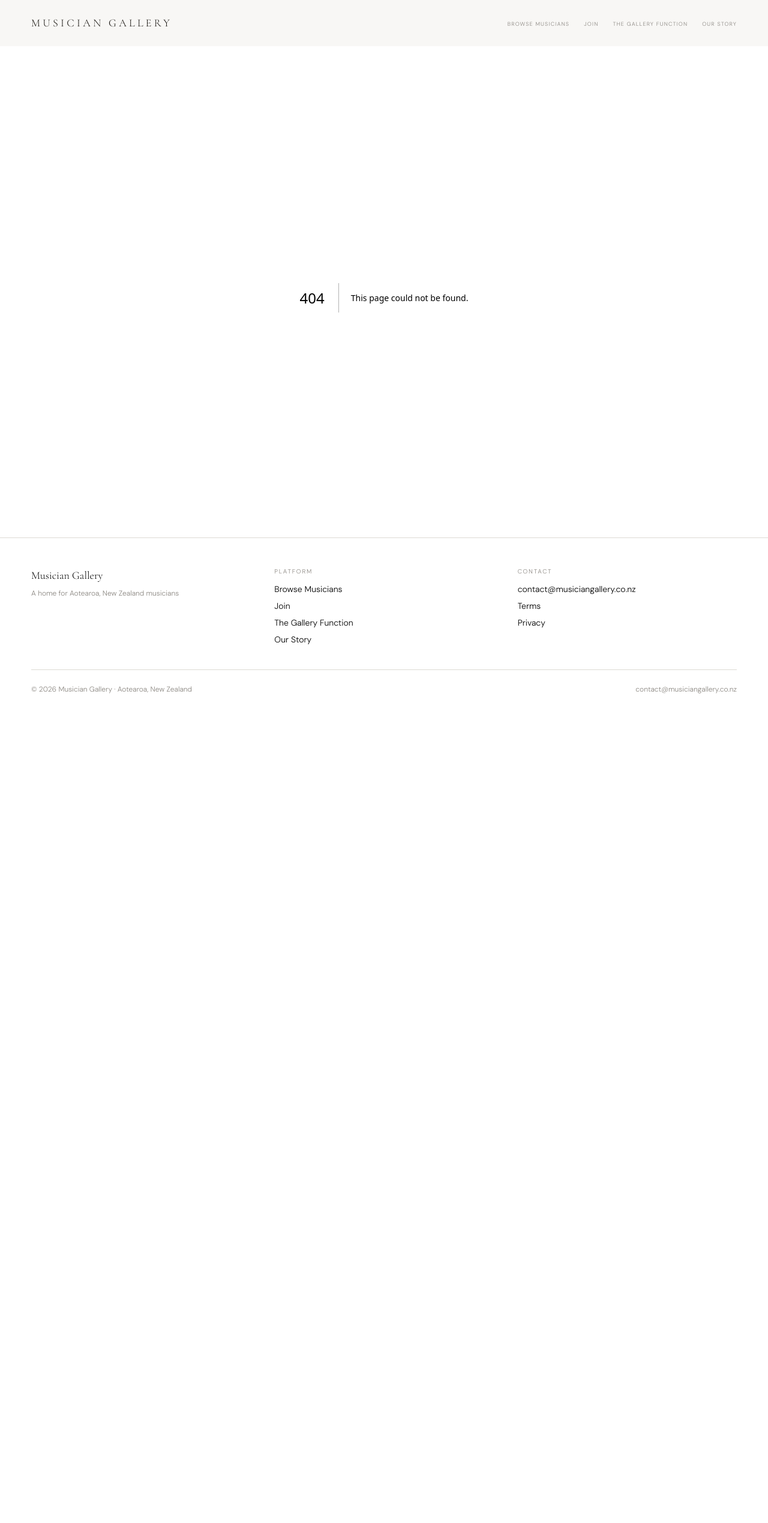
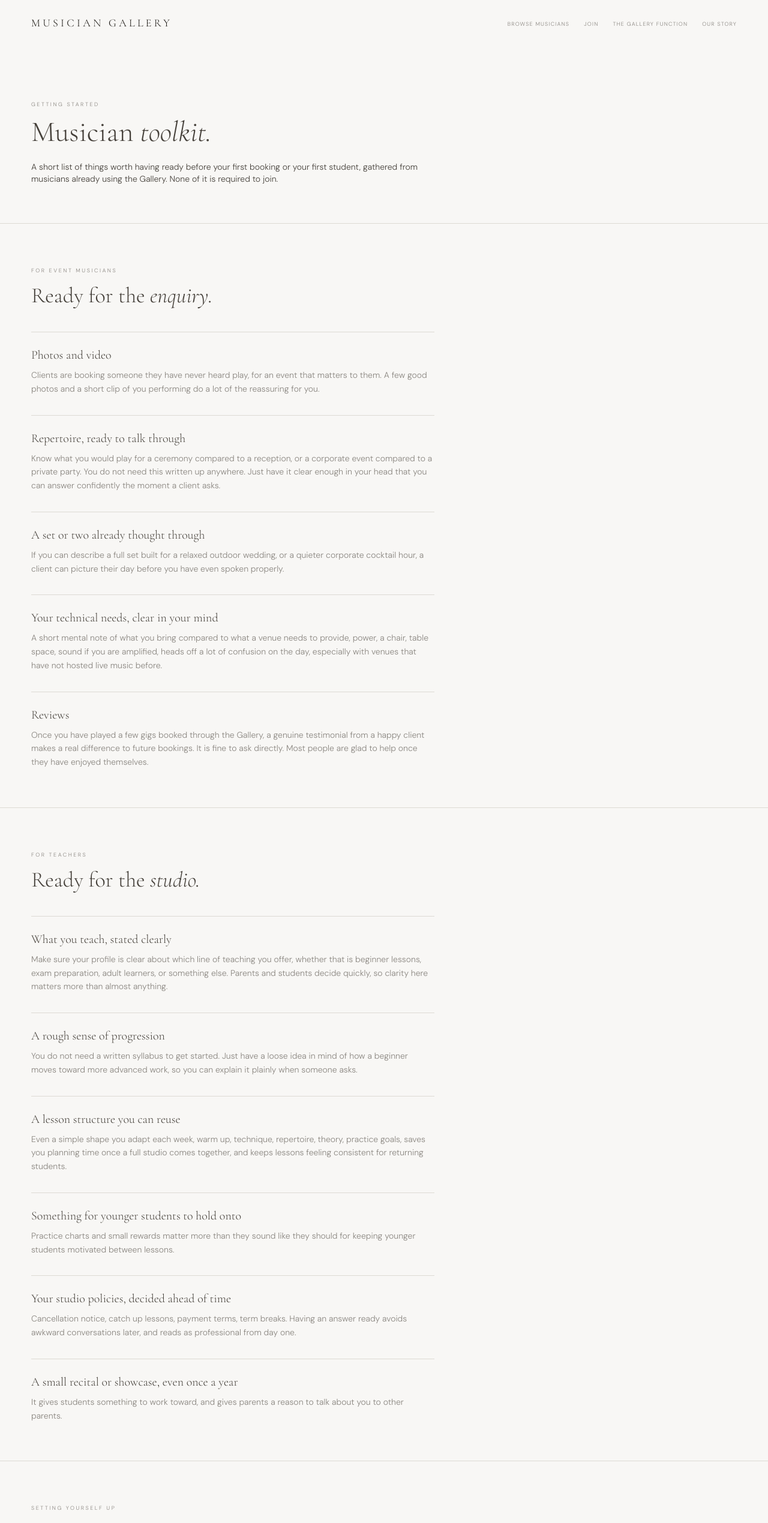
Before and after one commit to musiciangallery/Musician-Gallery, a Next.js app: page /toolkit in a window 1280 px wide. Before the commit this address had no page. Shown: the top 2539 px of the page at 60% size. Before the commit the page ends 1205 px from the top, so only its background shows below. Built offline with nearby package versions, Linux system fonts and the light colour scheme.

Commit message:
Create page.tsx

```diff
--- /dev/null
+++ b/src/app/toolkit/page.tsx
@@ -0,0 +1,104 @@
+import type { Metadata } from "next";
+import ToolkitBusinessSection from "@/components/ToolkitBusinessSection";
+
+export const metadata: Metadata = {
+  title: "Musician Toolkit | Musician Gallery",
+};
+
+const eventMusicianItems = [
+  {
+    t: "Photos and video",
+    b: "Clients are booking someone they have never heard play, for an event that matters to them. A few good photos and a short clip of you performing do a lot of the reassuring for you.",
+  },
+  {
+    t: "Repertoire, ready to talk through",
+    b: "Know what you would play for a ceremony compared to a reception, or a corporate event compared to a private party. You do not need this written up anywhere. Just have it clear enough in your head that you can answer confidently the moment a client asks.",
+  },
+  {
+    t: "A set or two already thought through",
+    b: "If you can describe a full set built for a relaxed outdoor wedding, or a quieter corporate cocktail hour, a client can picture their day before you have even spoken properly.",
+  },
+  {
+    t: "Your technical needs, clear in your mind",
+    b: "A short mental note of what you bring compared to what a venue needs to provide, power, a chair, table space, sound if you are amplified, heads off a lot of confusion on the day, especially with venues that have not hosted live music before.",
+  },
+  {
+    t: "Reviews",
+    b: "Once you have played a few gigs booked through the Gallery, a genuine testimonial from a happy client makes a real difference to future bookings. It is fine to ask directly. Most people are glad to help once they have enjoyed themselves.",
+  },
+];
+
+const teacherItems = [
+  {
+    t: "What you teach, stated clearly",
+    b: "Make sure your profile is clear about which line of teaching you offer, whether that is beginner lessons, exam preparation, adult learners, or something else. Parents and students decide quickly, so clarity here matters more than almost anything.",
+  },
+  {
+    t: "A rough sense of progression",
+    b: "You do not need a written syllabus to get started. Just have a loose idea in mind of how a beginner moves toward more advanced work, so you can explain it plainly when someone asks.",
+  },
+  {
+    t: "A lesson structure you can reuse",
+    b: "Even a simple shape you adapt each week, warm up, technique, repertoire, theory, practice goals, saves you planning time once a full studio comes together, and keeps lessons feeling consistent for returning students.",
+  },
+  {
+    t: "Something for younger students to hold onto",
+    b: "Practice charts and small rewards matter more than they sound like they should for keeping younger students motivated between lessons.",
+  },
+  {
+    t: "Your studio policies, decided ahead of time",
+    b: "Cancellation notice, catch up lessons, payment terms, term breaks. Having an answer ready avoids awkward conversations later, and reads as professional from day one.",
+  },
+  {
+    t: "A small recital or showcase, even once a year",
+    b: "It gives students something to work toward, and gives parents a reason to talk about you to other parents.",
+  },
+];
+
+export default function ToolkitPage() {
+  return (
+    <>
+      <section className="px-6 md:px-[52px] py-16 border-b border-rule">
+        <span className="eyebrow">Getting started</span>
+        <h1 className="font-serif text-4xl md:text-5xl mt-3 mb-6 max-w-2xl">
+          Musician <em>toolkit.</em>
+        </h1>
+        <p className="text-sm max-w-2xl">
+          A short list of things worth having ready before your first booking or your first student, gathered from musicians already using the Gallery. None of it is required to join.
+        </p>
+      </section>
+
+      <section className="px-6 md:px-[52px] py-16 border-b border-rule">
+        <span className="eyebrow">For event musicians</span>
+        <h2 className="font-serif text-3xl md:text-4xl mt-3 mb-10 max-w-md">
+          Ready for the <em>enquiry.</em>
+        </h2>
+        <div className="space-y-8 max-w-2xl">
+          {eventMusicianItems.map((item) => (
+            <div key={item.t} className="border-t border-rule pt-6">
+              <h3 className="font-serif text-xl mb-2">{item.t}</h3>
+              <p className="text-sm text-mid leading-relaxed">{item.b}</p>
+            </div>
+          ))}
+        </div>
+      </section>
+
+      <section className="px-6 md:px-[52px] py-16 border-b border-rule">
+        <span className="eyebrow">For teachers</span>
+        <h2 className="font-serif text-3xl md:text-4xl mt-3 mb-10 max-w-md">
+          Ready for the <em>studio.</em>
+        </h2>
+        <div className="space-y-8 max-w-2xl">
+          {teacherItems.map((item) => (
+            <div key={item.t} className="border-t border-rule pt-6">
+              <h3 className="font-serif text-xl mb-2">{item.t}</h3>
+              <p className="text-sm text-mid leading-relaxed">{item.b}</p>
+            </div>
+          ))}
+        </div>
+      </section>
+
+      <ToolkitBusinessSection />
+    </>
+  );
+}
```
